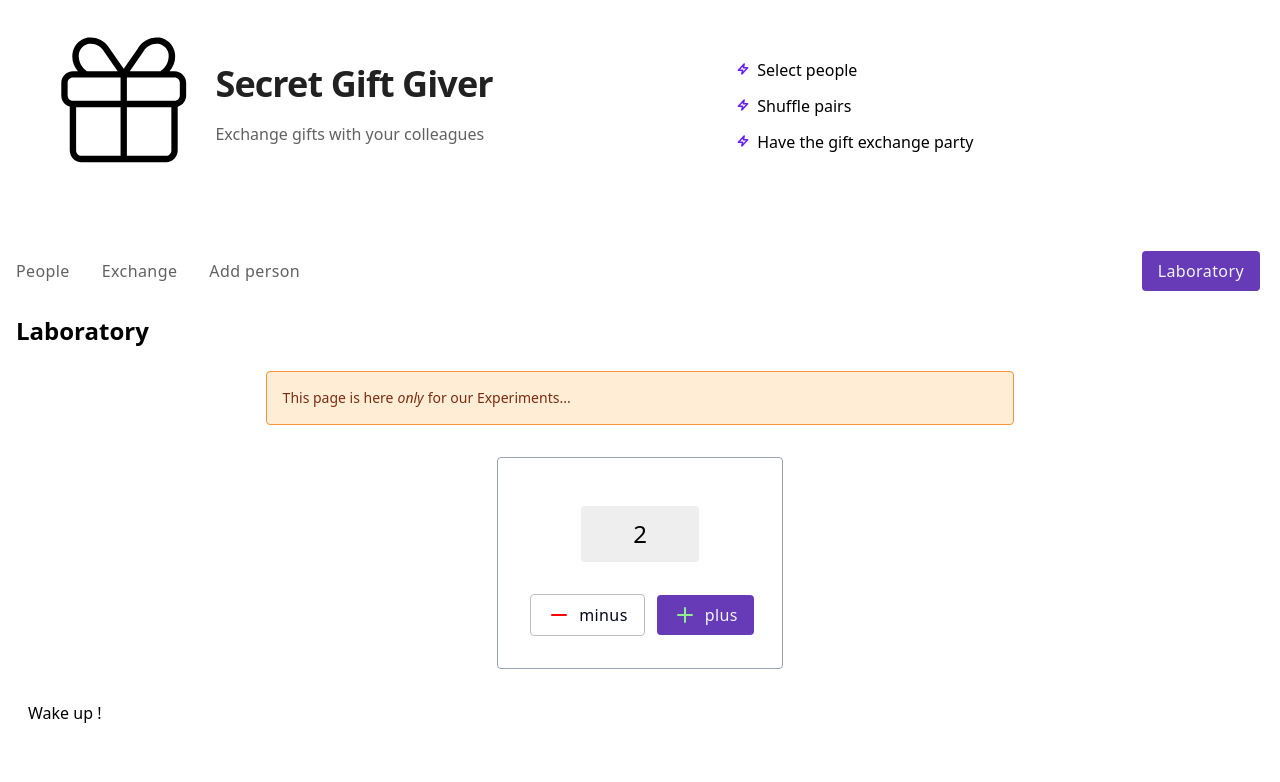
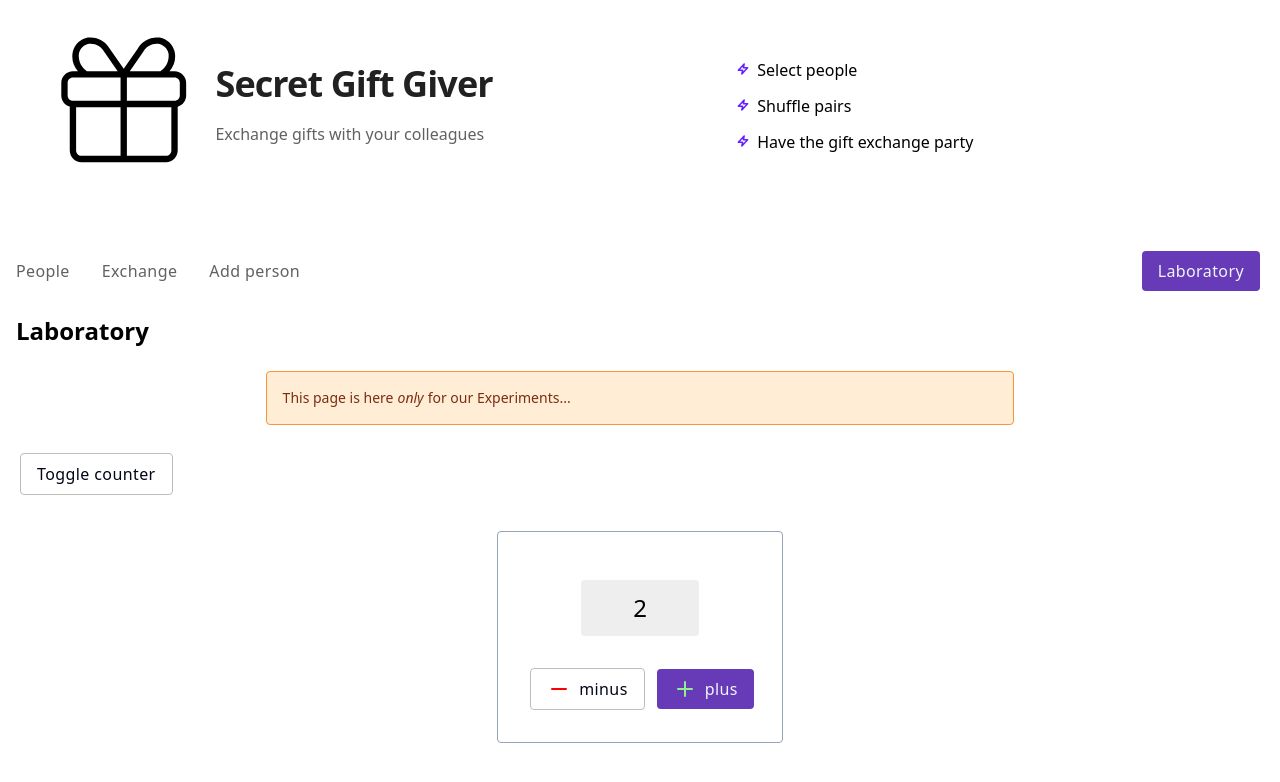
Before and after one commit to michaljabi/eduwebpl-react-hooks, a React (Vite) app: page /lab in a window 1280 px wide. Shown: the top 782 px of the page. Built offline with nearby package versions, Linux system fonts and the light colour scheme.

Commit message:
lesson9(LaboratoryPage): prepare toggle

```diff
--- a/src/pages/LaboratoryPage.jsx
+++ b/src/pages/LaboratoryPage.jsx
@@ -1,22 +1,29 @@
 import { PageLayout } from "../layouts/PageLayout.jsx"
 import { Notification } from "../components/ui/Notification.jsx"
-import { Inception } from "../components/lab/Inception.jsx"
+// import { Inception } from "../components/lab/Inception.jsx"
 import { Counter } from "../components/lab/Counter.jsx"
+import { Button } from "../components/ui/Button.jsx"
+import { useState } from "react"
 // import { CounterClass } from "../components/lab/CounterClass.jsx"
 
 export function LaboratoryPage() {
   console.log("🧪 %cLaboratoryPage", `color: teal`, "fired")
+
+  const [isShown, setIsShown] = useState(true)
 
   return (
     <PageLayout title="Laboratory">
       <Notification className="m-6 lg:w-[60%] lg:mx-auto" type="warn">
         This page is here <em> only </em> for our Experiments...
       </Notification>
+      <Button as="secondary" onClick={() => setIsShown(!isShown)}>
+        Toggle counter
+      </Button>
       <section className="my-8 flex justify-center">
-        <Counter />
+        {isShown && <Counter />}
         {/*<CounterClass />*/}
       </section>
-      <Inception />
+      {/*<Inception />*/}
     </PageLayout>
   )
 }
```
